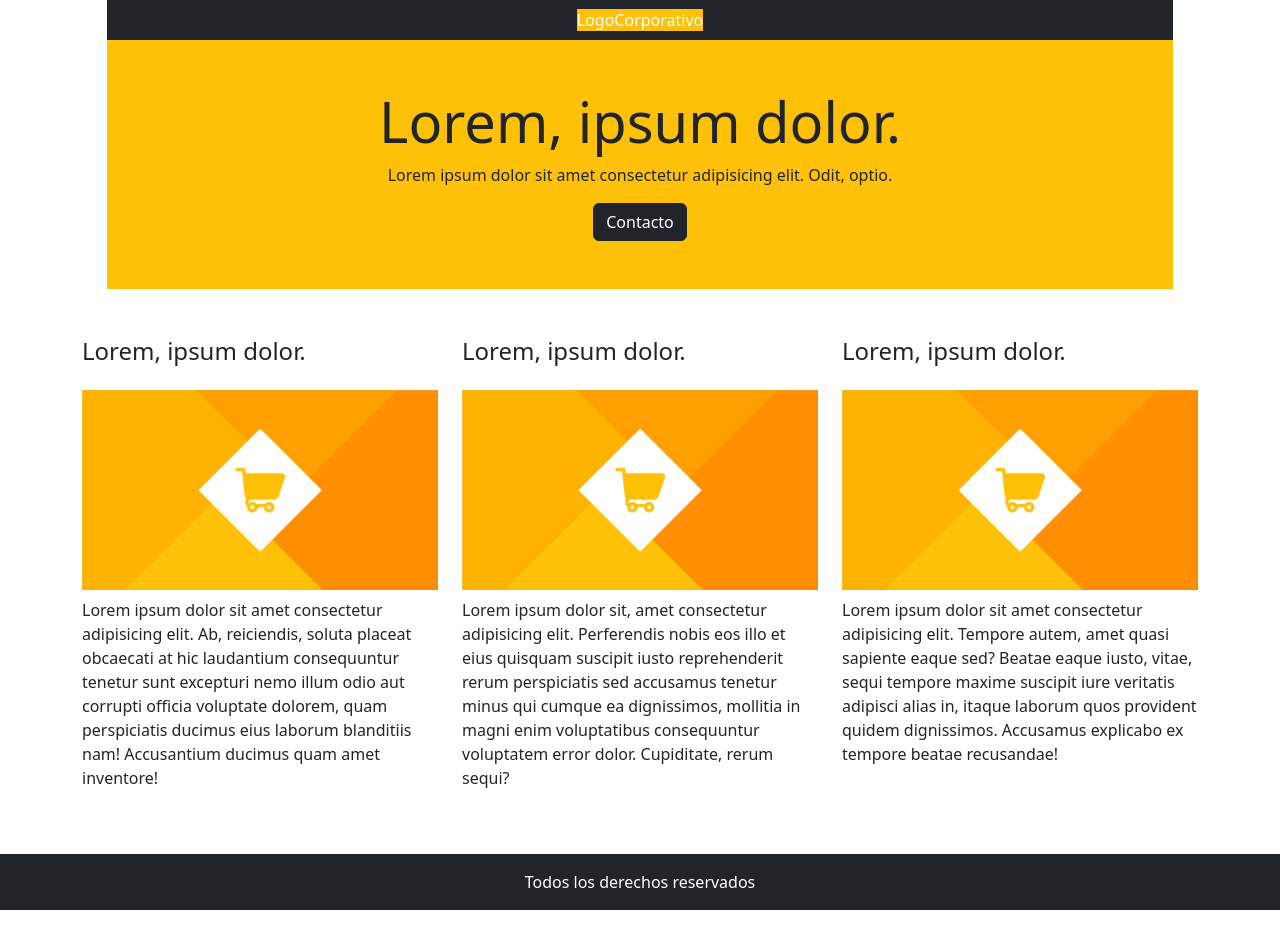
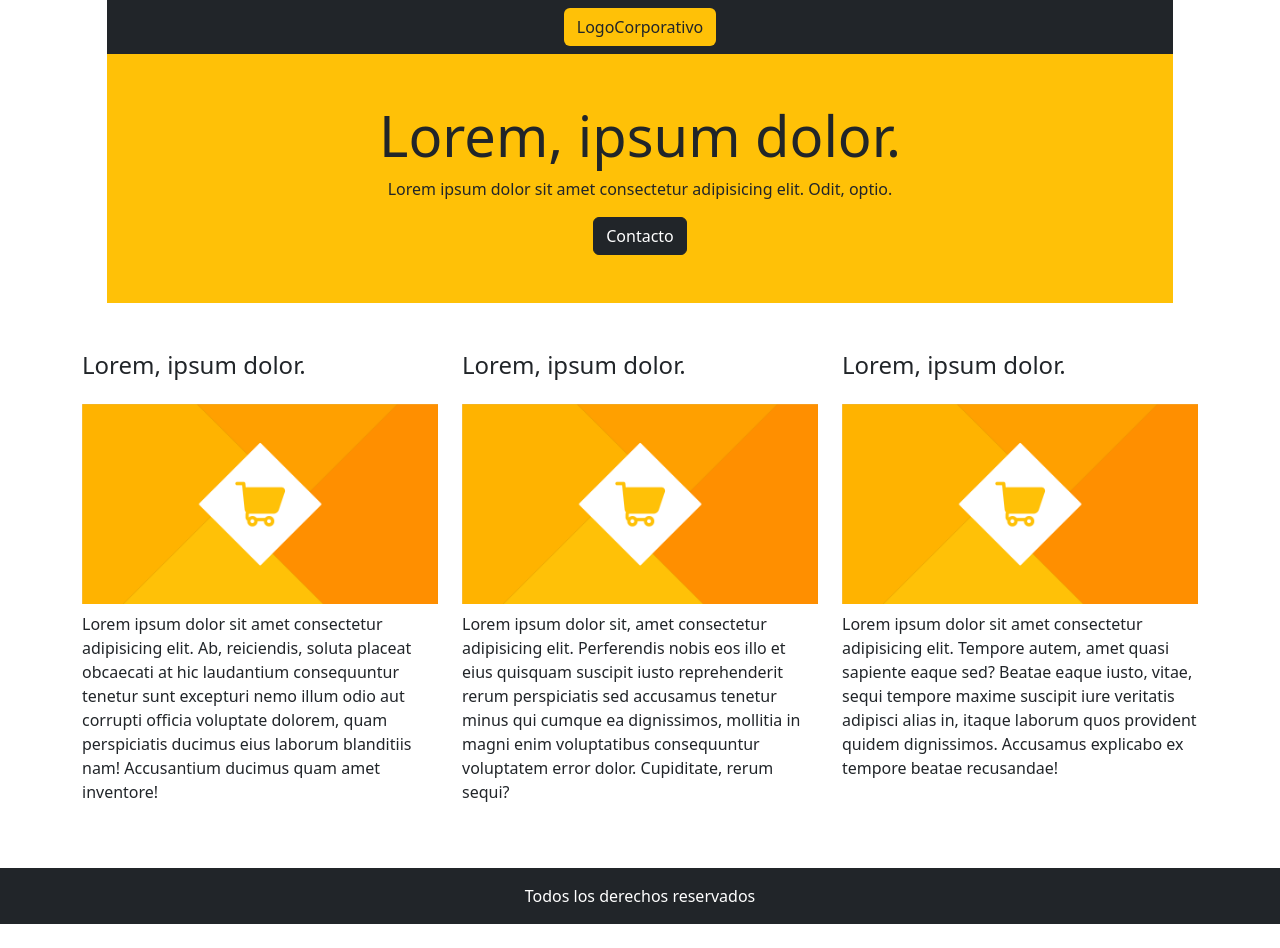
Before and after one commit to Jazmin-Noc/PracticasMoviles, a plain HTML site: page Pract2.html in a window 1280 px wide. Drawn offline with nearby package versions, Linux system fonts and the light colour scheme.

Commit message:
Pract2 com5

```diff
--- a/Pract2.html
+++ b/Pract2.html
@@ -10,7 +10,7 @@
   <body>
     <!-- Parte Superior -->
       <div class="container-fluid text-center bg-dark py-2 col-md-10">
-        <span class="bg-warning text-white">LogoCorporativo</span>
+        <span class="bg-warning btn text-dark">LogoCorporativo</span>
       </div>
       <div class="container-fluid text-center bg-warning py-5 col-md-10">
           <h1 class="display-4">Lorem, ipsum dolor.</h1>
```
